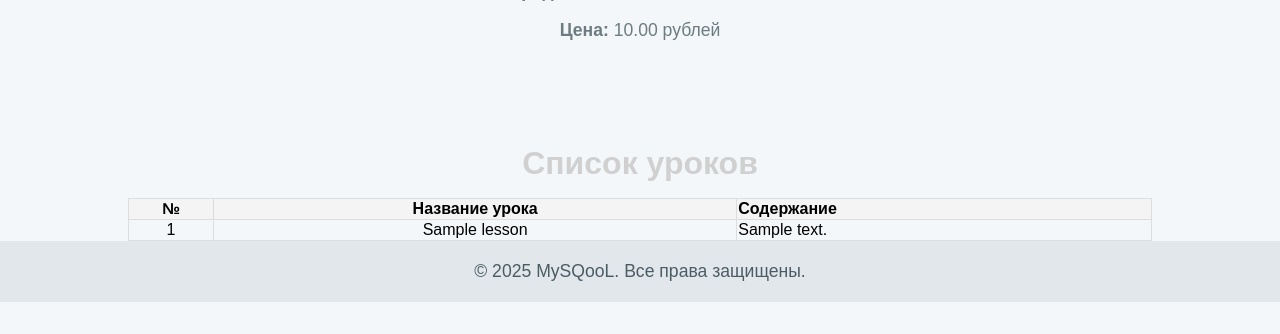
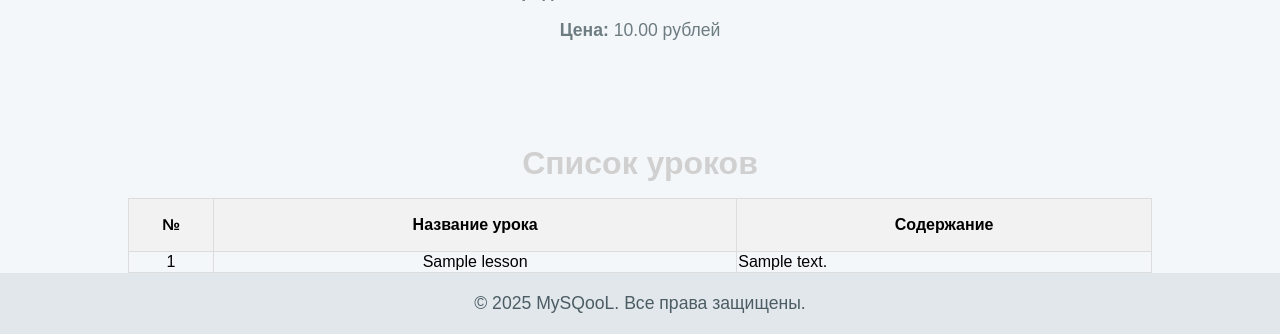
Before and after one commit to anastasia-kav/mysqool, a Django app: page /courses/1/ in a window 1280 px wide. Shown: the part 588-922 px from the top of the page. Before the commit the page ends 890 px from the top, so only its background shows below. Run offline with Django 5.2, Linux system fonts and the light colour scheme; tables that the repository leaves empty hold one stand-in row (values such as "Sample post").

Commit message:
Fix style

```diff
--- a/static/styles.css
+++ b/static/styles.css
@@ -214,10 +214,13 @@ td, th {
 }
 
 /* Специальное выравнивание для последнего столбца (описание урока) */
-td:last-child, th:last-child {
+td:last-child {
     text-align: left;  /* Для последнего столбца (описание урока) текст выравнивается по левому краю */
 }
 
 th {
-    background-color: #f4f4f4;
+    background-color: #f2f2f2;  /* Светлый фон для заголовков таблицы */
+    font-weight: bold;  /* Жирный шрифт для заголовков */
+    height: 50px;  /* Устанавливаем высоту строки заголовков */
+    text-align: center;  /* Выровнять заголовок по центру */
 }
```
